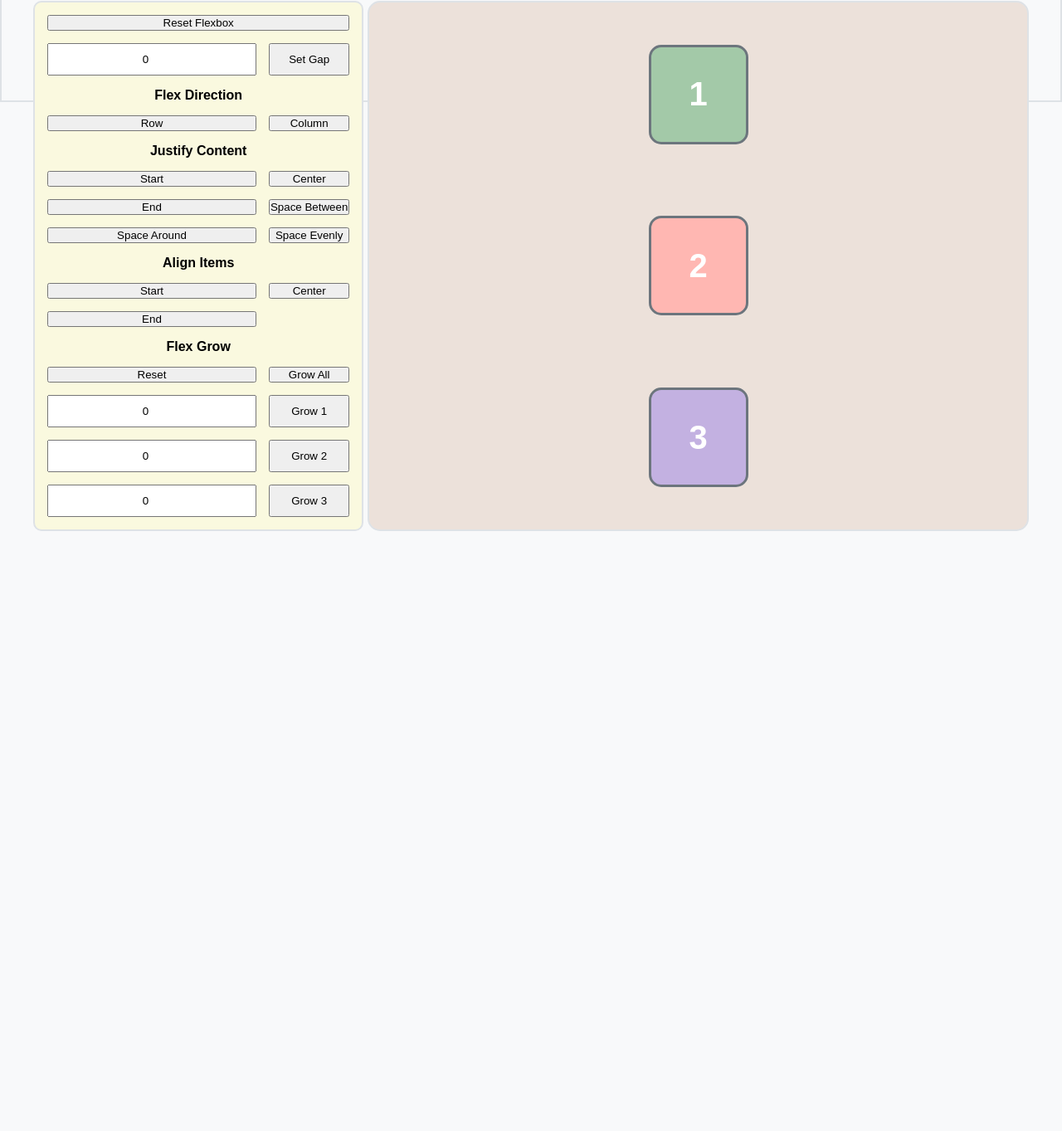
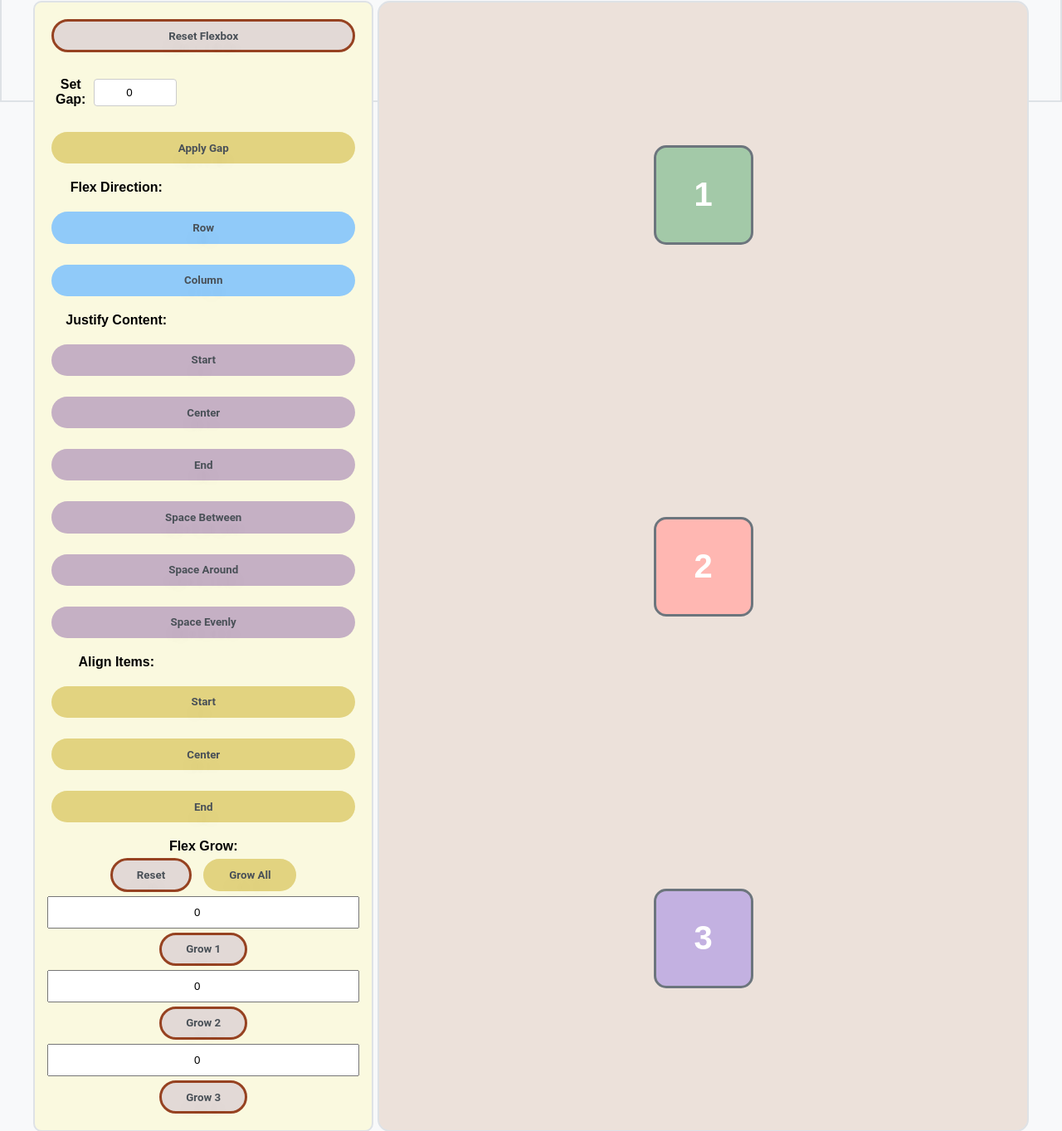
Before and after one commit to steinmwa/it0043tc01, a plain HTML site: page inocencio1_palisoc2_tsa7.html in a window 1280 px wide. Shown: the part 21-1384 px from the top of the page at 83% size. Before the commit the page ends 800 px from the top, so only its background shows below. Drawn offline with Linux system fonts and the light colour scheme.

Commit message:
Update inocencio1_palisoc2_tsa7.html

```diff
--- a/inocencio1_palisoc2_tsa7.html
+++ b/inocencio1_palisoc2_tsa7.html
@@ -3,43 +3,54 @@
 <head>
     <meta charset="UTF-8">
     <meta name="viewport" content="width=device-width, initial-scale=1.0">
-    <title>JavaScript Flexbox</title>
+    <title>Javascript</title>
     <link rel="stylesheet" href="tsa7_style.css">
 </head>
 <body>
     <div class="container">
         <div class="panel">
-            <button class="btn" onclick="resetFlexBox()" style="grid-column: 1 / 3;">Reset Flexbox</button>
-            <input type="number" id="gap-input" class="input-group" min="0" value="0">
-            <button class="btn" onclick="setGap()">Set Gap</button>
+            <button class="function" onclick="resetFlexBox()">Reset Flexbox</button>
+            <div class="input-group">
+                <label for="gap-input">Set Gap:</label>
+                <input type="number" id="gap-input" class="input-group" min="0" value="0">
+            </div>
 
-            <div style="grid-column: 1 / 3;">Flex Direction</div>
-            <button class="btn" onclick="setFlexDirection(1)">Row</button>
-            <button class="btn" onclick="setFlexDirection(2)">Column</button>
+            <button class="function" onclick="setGap()">Apply Gap</button>
 
-            <div style="grid-column: 1 / 3;">Justify Content</div>
-            <button class="btn" onclick="setJustifyContent(1)">Start</button>
-            <button class="btn" onclick="setJustifyContent(2)">Center</button>
-            <button class="btn" onclick="setJustifyContent(3)">End</button>
-            <button class="btn" onclick="setJustifyContent(4)">Space Between</button>
-            <button class="btn" onclick="setJustifyContent(5)">Space Around</button>
-            <button class="btn" onclick="setJustifyContent(6)">Space Evenly</button>
+            <div>Flex Direction:</div>
+            <button class="function" onclick="setFlexDirection('row')">Row</button>
+            <button class="function" onclick="setFlexDirection('column')">Column</button>
 
-            <div style="grid-column: 1 / 3;">Align Items</div>
-            <button class="btn" onclick="setAlignItems(1)">Start</button>
-            <button class="btn" onclick="setAlignItems(2)">Center</button>
-            <button class="btn" onclick="setAlignItems(3)">End</button>
-            <div></div>
+            <div>Justify Content:</div>
+            <button class="function" onclick="setJustifyContent('flex-start')">Start</button>
+            <button class="function" onclick="setJustifyContent('center')">Center</button>
+            <button class="function" onclick="setJustifyContent('flex-end')">End</button>
+            <button class="function" onclick="setJustifyContent('space-between')">Space Between</button>
+            <button class="function" onclick="setJustifyContent('space-around')">Space Around</button>
+            <button class="function" onclick="setJustifyContent('space-evenly')">Space Evenly</button>
 
-            <div style="grid-column: 1 / 3;">Flex Grow</div>
-            <button class="btn" onclick="setFlexGrow(0)">Reset</button>
-            <button class="btn" onclick="setFlexGrow(4)">Grow All</button>
-            <input type="number" id="grow1" class="input-group" min="0" value="0">
-            <button class="btn" onclick="setFlexGrow(1)">Grow 1</button>
-            <input type="number" id="grow2" class="input-group" min="0" value="0">
-            <button class="btn" onclick="setFlexGrow(2)">Grow 2</button>
-            <input type="number" id="grow3" class="input-group" min="0" value="0">
-            <button class="btn" onclick="setFlexGrow(3)">Grow 3</button>
+            <div>Align Items:</div>
+            <button class="function" onclick="setAlignItems('flex-start')">Start</button>
+            <button class="function" onclick="setAlignItems('center')">Center</button>
+            <button class="function" onclick="setAlignItems('flex-end')">End</button>
+
+            <div class="flex-grow-section">
+                <div>Flex Grow:</div>
+                <button class="function" onclick="setFlexGrow(0)">Reset</button>
+                <button class="function" onclick="setFlexGrow(4)">Grow All</button>
+                <div>
+                    <input type="number" id="grow1" class="input-group" min="0" value="0">
+                    <button class="function" onclick="setFlexGrow(1)">Grow 1</button>
+                </div>
+                <div>
+                    <input type="number" id="grow2" class="input-group" min="0" value="0">
+                    <button class="function" onclick="setFlexGrow(2)">Grow 2</button>
+                </div>
+                <div>
+                    <input type="number" id="grow3" class="input-group" min="0" value="0">
+                    <button class="function" onclick="setFlexGrow(3)">Grow 3</button>
+                </div>
+            </div>
         </div>
 
         <div class="flex-box" id="flex-box">
```
